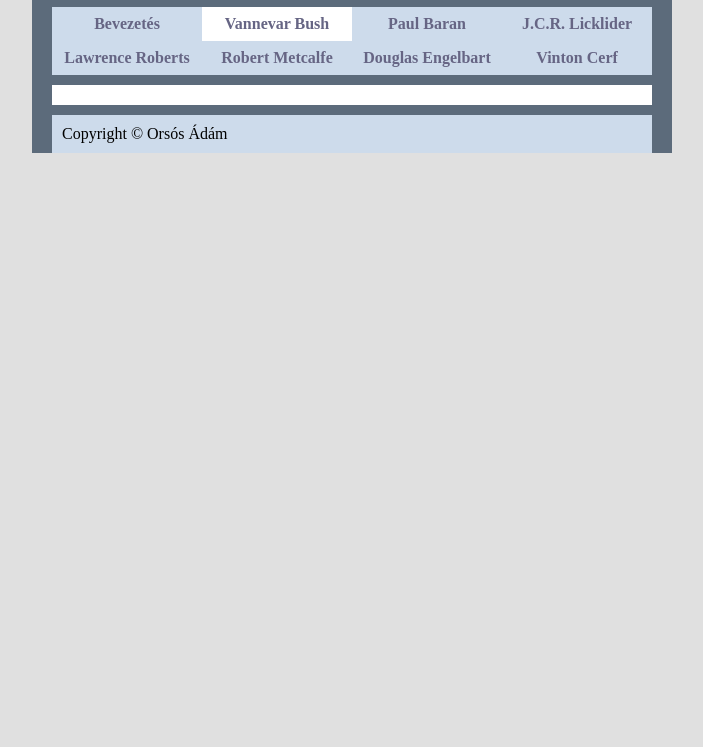
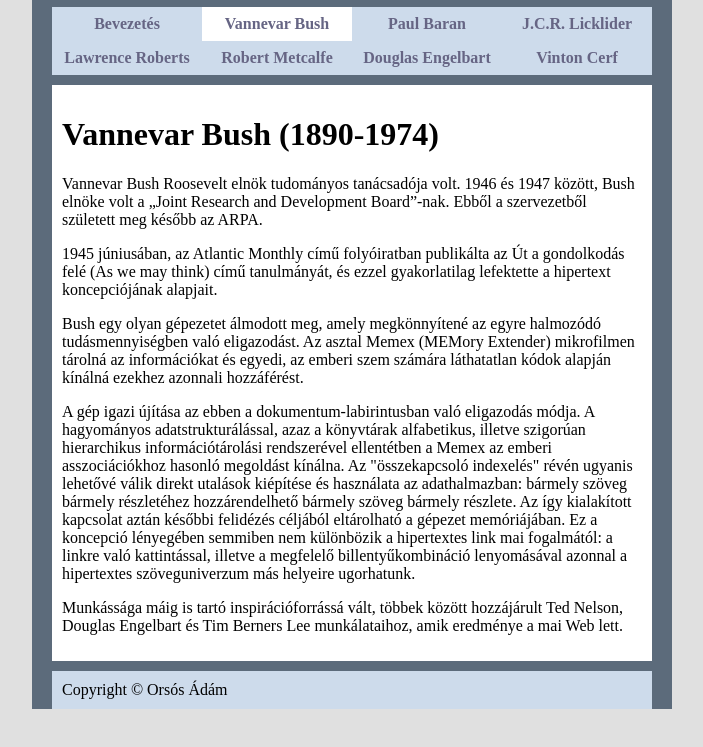
Before and after one commit to OAdam98/2021-11-17_Az-internet-tortenete, a plain HTML site: page bush.html in a window 1280 px wide. Shown: the part 11-758 px from the top of the page, without its empty margins (288-991 px from the left). Drawn offline with Linux system fonts and the light colour scheme.

Commit message:
5 feladat

```diff
--- a/bush.html
+++ b/bush.html
@@ -1,5 +1,6 @@
 <!DOCTYPE html>
 <html lang="hu">
+
 <head>
     <meta charset="UTF-8">
     <meta http-equiv="X-UA-Compatible" content="IE=edge">
@@ -7,6 +8,7 @@
     <title>Document</title>
     <link rel="stylesheet" href="style.css">
 </head>
+
 <body>
 
     <div id="container">
@@ -16,7 +18,7 @@
         <div id="nav">
             <ul>
                 <li>
-                <a href="tortenet.html" >Bevezetés</a>
+                    <a href="tortenet.html">Bevezetés</a>
                 </li>
                 <li>
                     <a href="bush.html" class="active"> Vannevar Bush</a>
@@ -44,6 +46,27 @@
 
 
         <div id="content">
+            <h1>Vannevar Bush (1890-1974)</h1>
+            <p>Vannevar Bush Roosevelt elnök tudományos tanácsadója volt. 1946 és 1947 között, Bush elnöke volt a „Joint
+                Research and Development Board”-nak. Ebből a szervezetből született meg később az ARPA.</p>
+            <p>1945 júniusában, az Atlantic Monthly című folyóiratban publikálta az Út a gondolkodás felé (As we may
+                think) című tanulmányát, és ezzel gyakorlatilag lefektette a hipertext koncepciójának alapjait.</p>
+            <p>Bush egy olyan gépezetet álmodott meg, amely megkönnyítené az egyre halmozódó tudásmennyiségben való
+                eligazodást. Az asztal Memex (MEMory Extender) mikrofilmen tárolná az információkat és egyedi, az emberi
+                szem számára láthatatlan kódok alapján kínálná ezekhez azonnali hozzáférést.</p>
+            <p>A gép igazi újítása az ebben a dokumentum-labirintusban való eligazodás módja. A hagyományos
+                adatstrukturálással, azaz a könyvtárak alfabetikus, illetve szigorúan hierarchikus információtárolási
+                rendszerével ellentétben a Memex az emberi asszociációkhoz hasonló megoldást kínálna. Az "összekapcsoló
+                indexelés" révén ugyanis lehetővé válik direkt utalások kiépítése és használata az adathalmazban:
+                bármely szöveg bármely részletéhez hozzárendelhető bármely szöveg bármely részlete. Az így kialakított
+                kapcsolat aztán későbbi felidézés céljából eltárolható a gépezet memóriájában. Ez a koncepció lényegében
+                semmiben nem különbözik a hipertextes link mai fogalmától: a linkre való kattintással, illetve a
+                megfelelő billentyűkombináció lenyomásával azonnal a hipertextes szöveguniverzum más helyeire
+                ugorhatunk.</p>
+            <p>Munkássága máig is tartó inspirációforrássá vált, többek között hozzájárult Ted Nelson, Douglas Engelbart
+                és Tim Berners Lee munkálataihoz, amik eredménye a mai Web lett. </p>
+
+
 
         </div>
         <div id="footer">
@@ -53,4 +76,5 @@
     </div>
 
 </body>
+
 </html>
```
Lines whose indentation alone changed are shown as unchanged.
